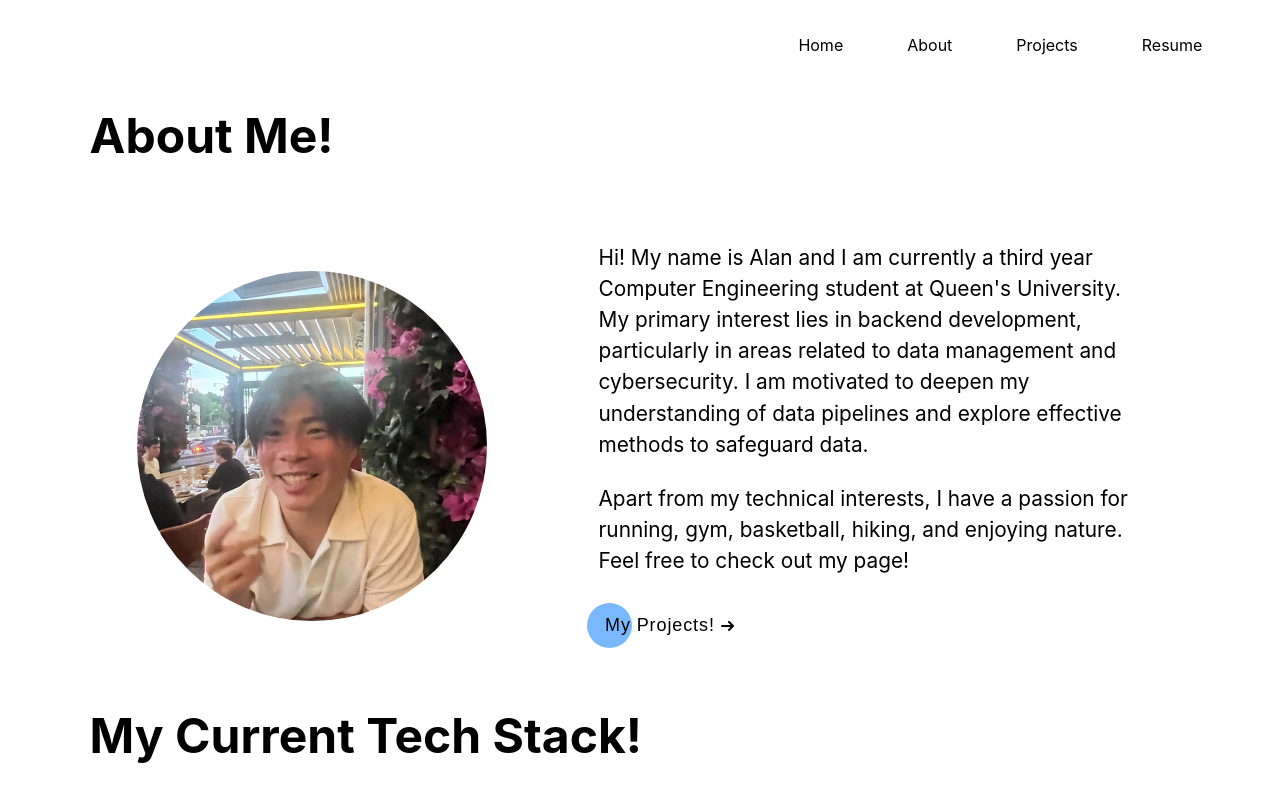
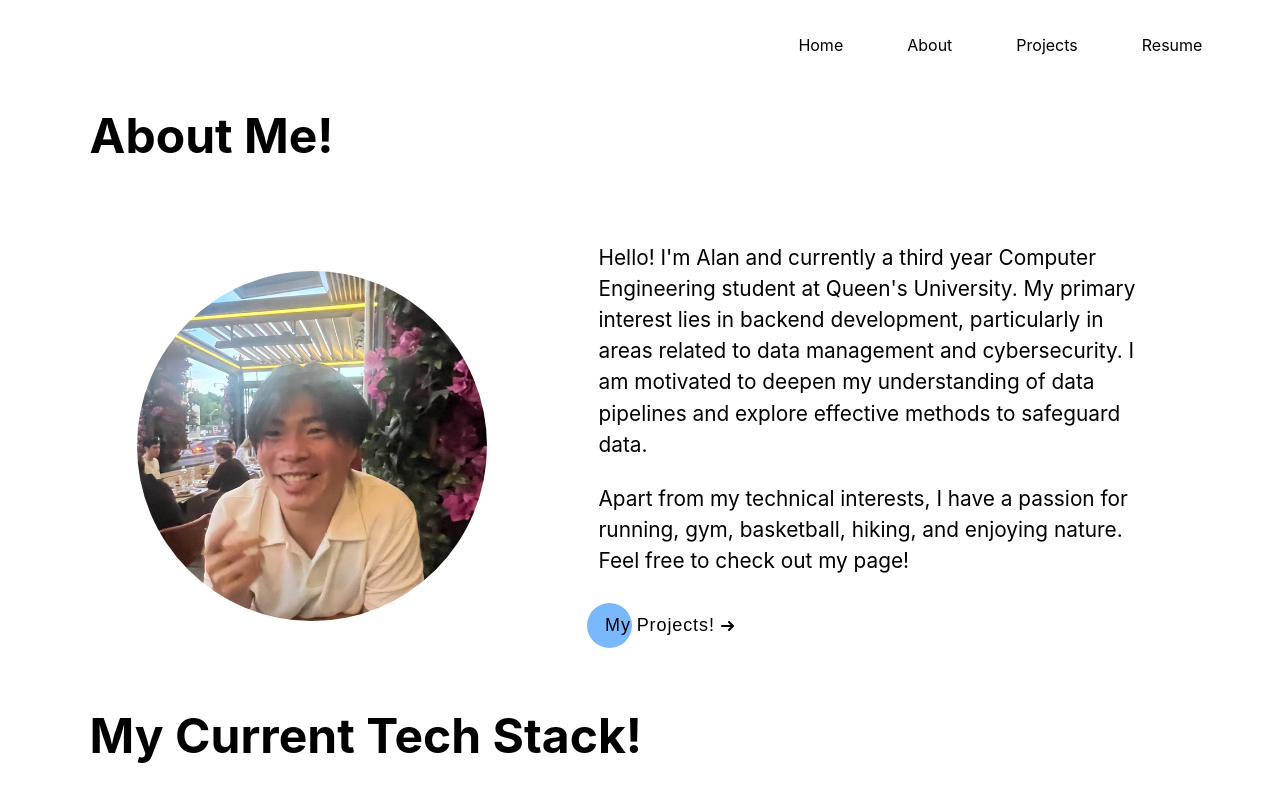
Before and after one commit to alhu45/alanhu-website, a React (Vite) app: page /about in a window 1280 px wide. Shown: the top 800 px of the page. Built offline with nearby package versions, Linux system fonts and the light colour scheme.

Commit message:
Paragraphs Fixed

```diff
--- a/src/pages/About.jsx
+++ b/src/pages/About.jsx
@@ -44,7 +44,7 @@ function About() {
             </div>
             <div className="card-info">
               <h2 className="bruh-2">
-                Hi! My name is Alan and I am currently a third year Computer Engineering student at Queen's University.
+                Hello! I'm Alan and currently a third year Computer Engineering student at Queen's University.
                 My primary interest lies in backend development, particularly in areas related to data management and
                 cybersecurity. I am motivated to deepen my understanding of data pipelines and explore effective methods to
                 safeguard data.
```
